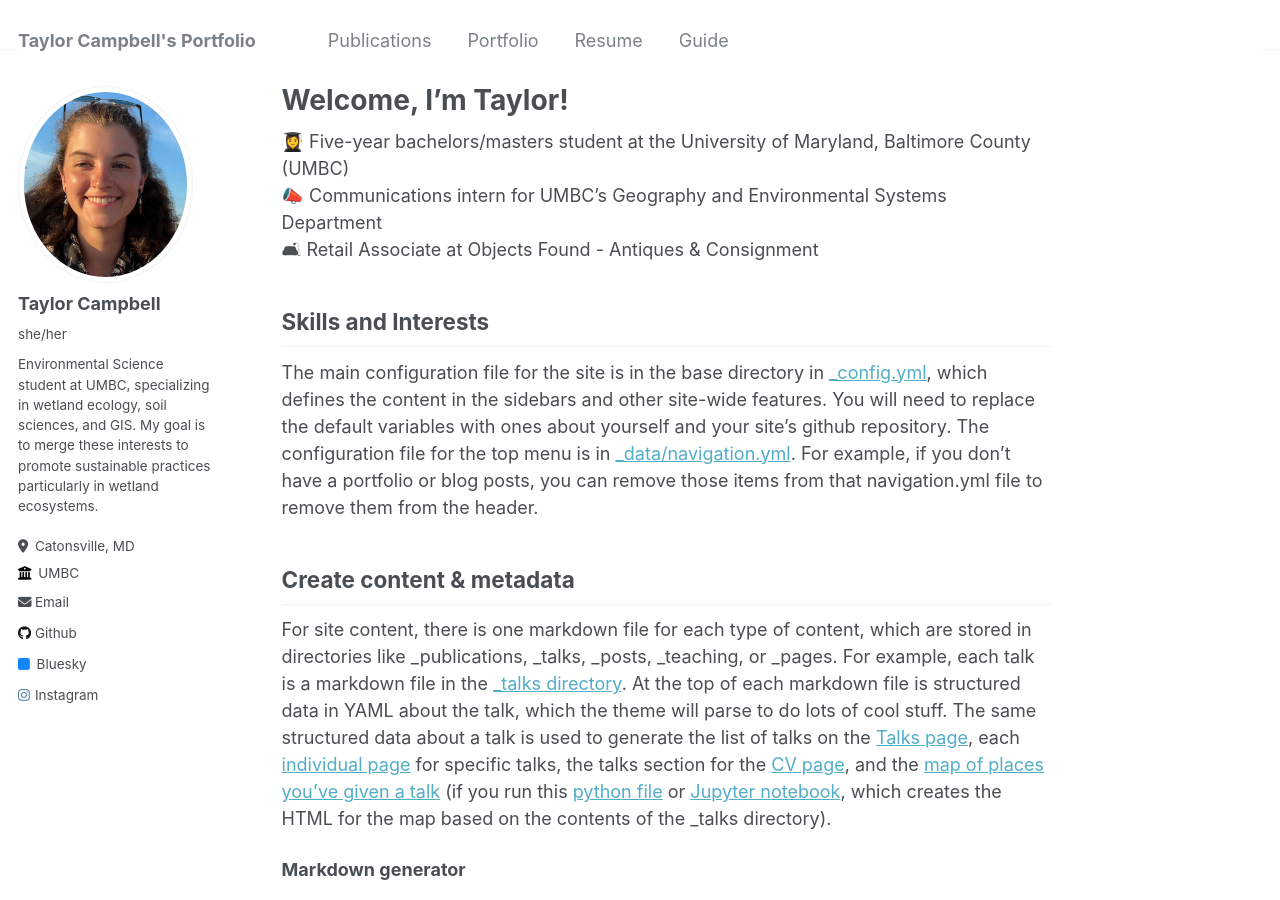
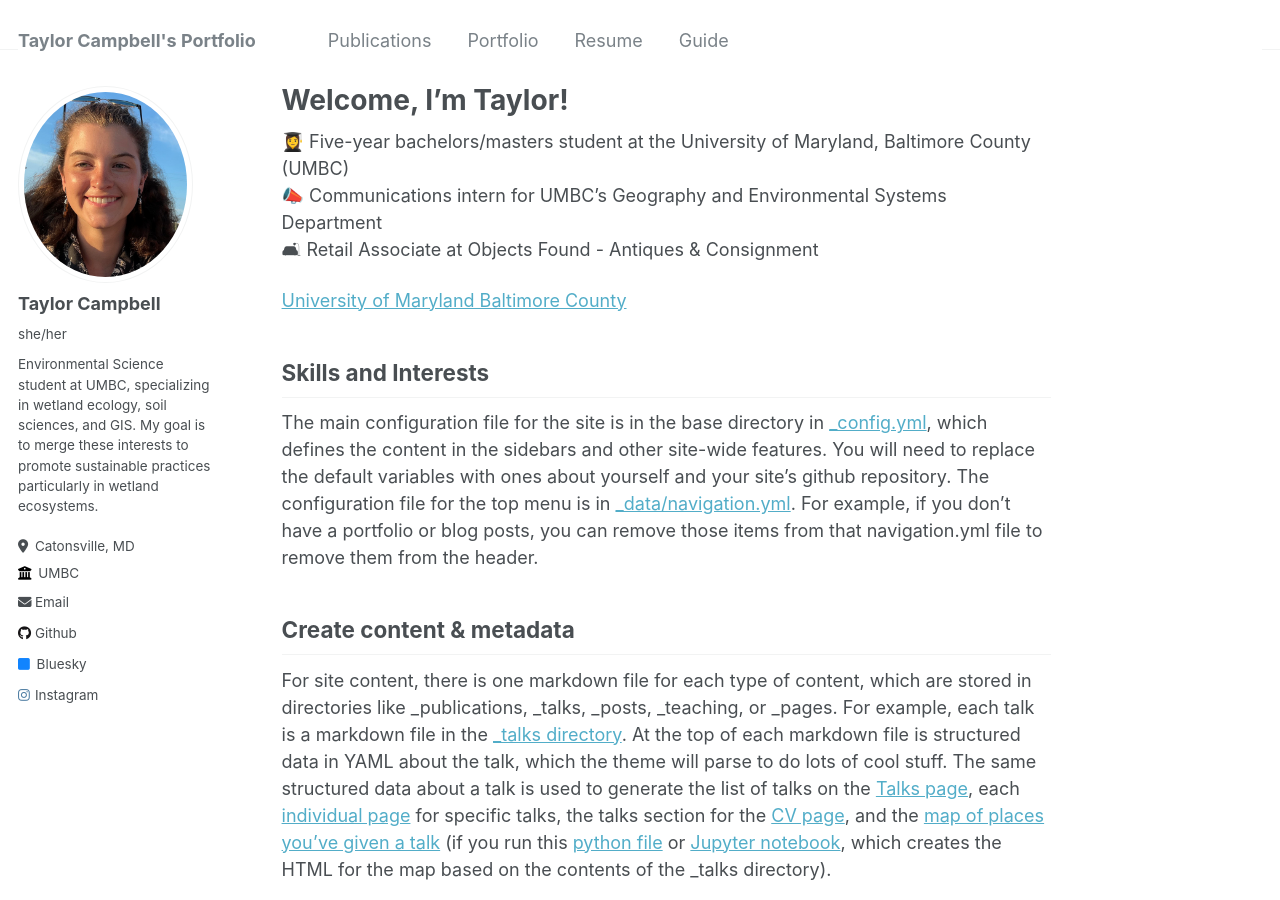
Before and after one commit to taylorc4/taylorc4.github.io, a Jekyll site: the page built from _pages/about.md, in a window 1280 px wide and 900 px high. Built offline with Jekyll 4.4.1, drawn with Linux system fonts in a browser that asks for light colours.

Commit message:
Update about.md

```diff
--- a/_pages/about.md
+++ b/_pages/about.md
@@ -9,6 +9,8 @@ redirect_from:
 👩‍🎓 Five-year bachelors/masters student at the University of Maryland, Baltimore County (UMBC)
 📣 Communications intern for UMBC's Geography and Environmental Systems Department
 🛋 Retail Associate at Objects Found - Antiques & Consignment
+
+<a href="https://umbc.edu">University of Maryland Baltimore County</a>
 
 Skills and Interests
 ------
```
